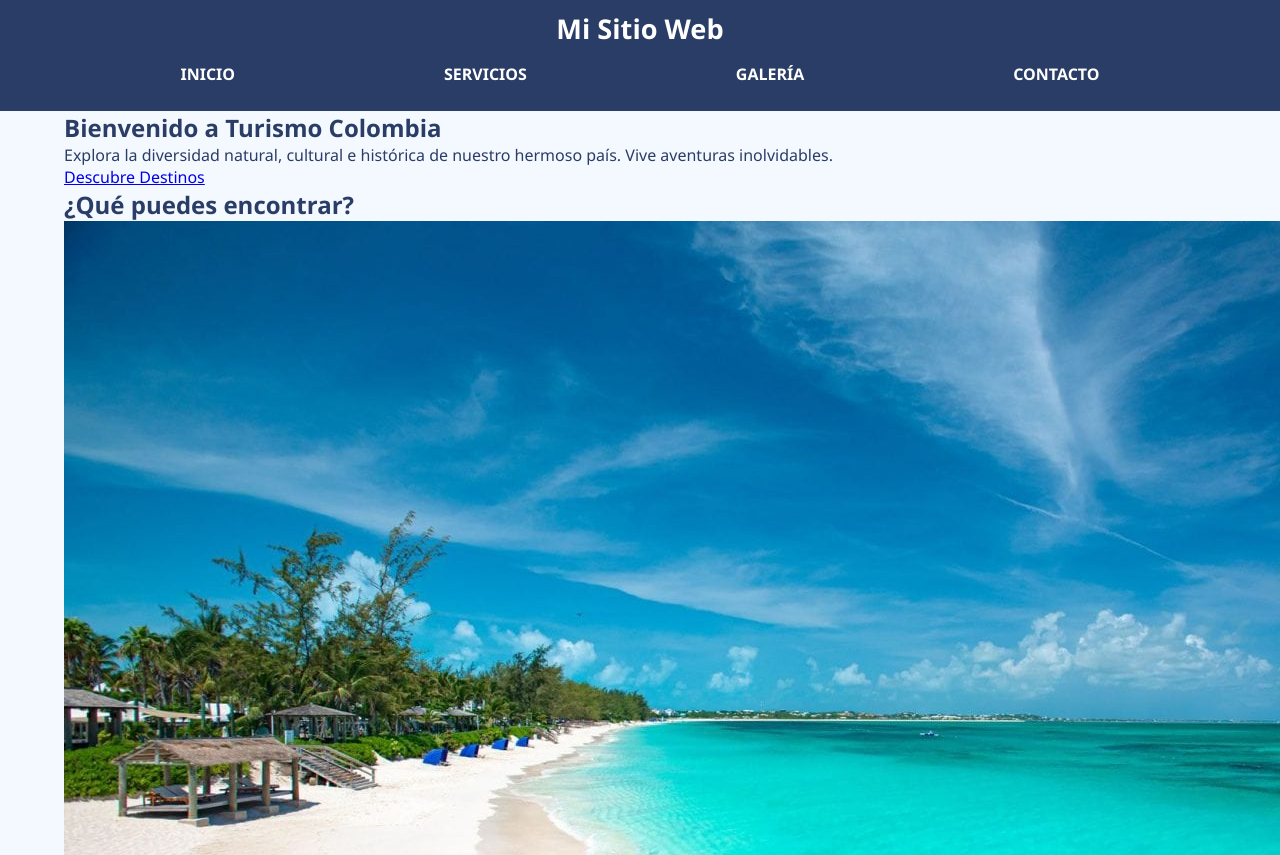
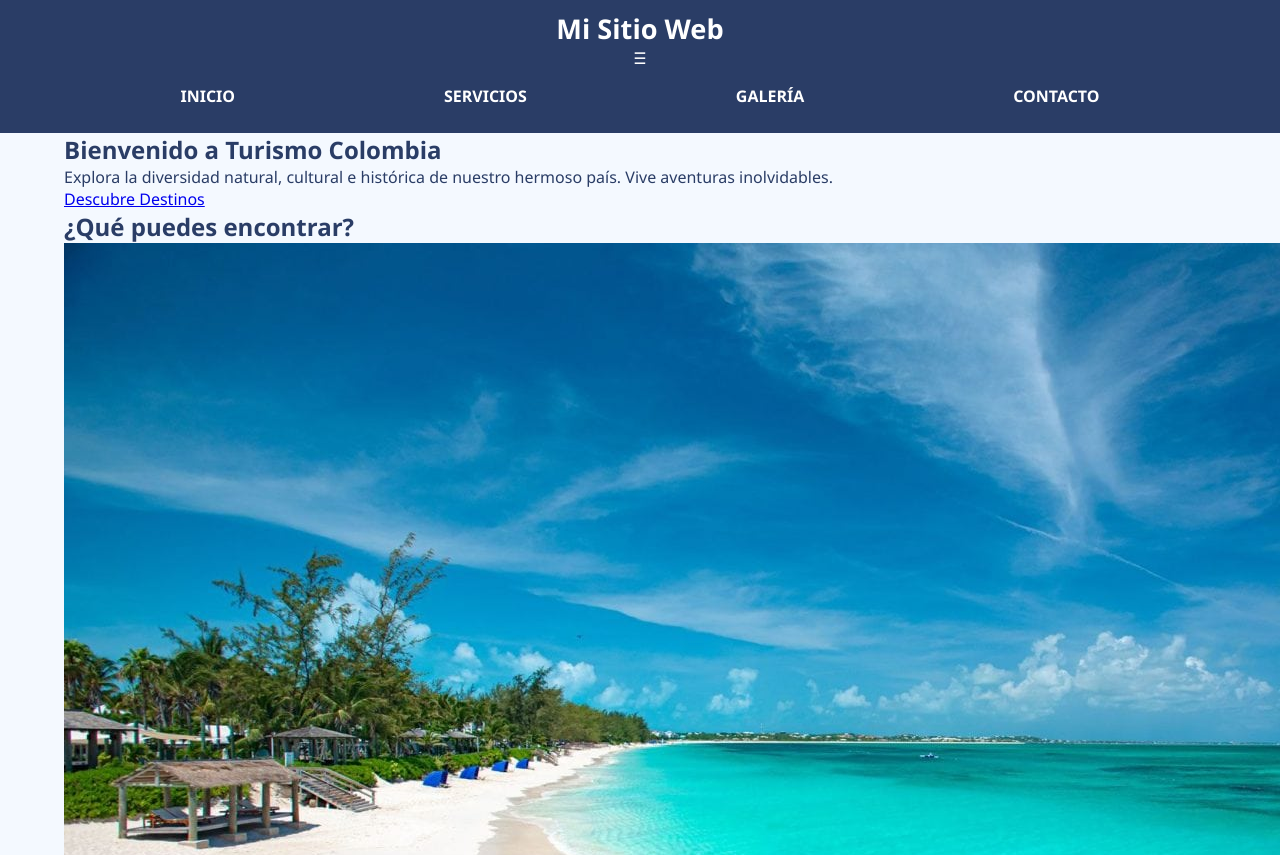
Before and after one commit to luigarmi/sitios_turisticos, a plain HTML site: page index.html in a window 1280 px wide. Shown: the top 855 px of the page. Drawn offline with Linux system fonts and the light colour scheme.

Commit message:
Update index.html

```diff
--- a/index.html
+++ b/index.html
@@ -8,10 +8,12 @@
   <script defer src="script.js"></script>
 </head>
 <body>
+
 <header>
   <div class="container">
     <h1>Mi Sitio Web</h1>
-    <ul class="menu">
+    <div class="menu-toggle" id="menu-toggle">&#9776;</div> <!-- Icono hamburguesa -->
+    <ul class="menu" id="menu">
       <li><a href="#">Inicio</a></li>
       <li><a href="#">Servicios</a></li>
       <li><a href="#">Galería</a></li>
@@ -19,6 +21,7 @@
     </ul>
   </div>
 </header>
+
 
 
   <main class="container">
```
